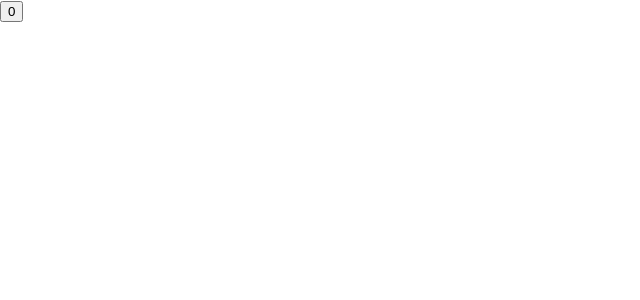
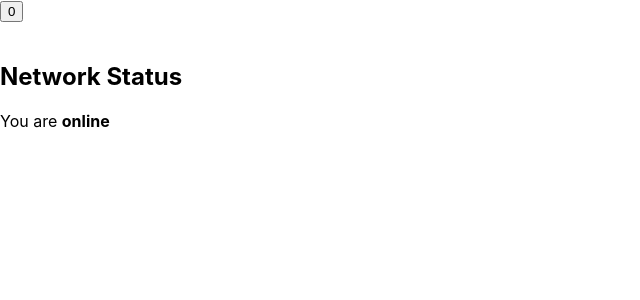
Before and after one commit to kolaveridi/ReactHooks, a React (Create React App) app: page / in a window 1280 px wide. Shown: the top 300 px of the page, without its empty margins (0-640 px from the left). Built offline with nearby package versions, Linux system fonts and the light colour scheme.

Commit message:
usehooks

```diff
--- a/src/AppFunction.js
+++ b/src/AppFunction.js
@@ -1,10 +1,14 @@
 import React ,{useState ,useEffect} from 'react';
+
 
 const App =() =>{
 
     const [count,setCount] = useState(0);
     const [isOn,setIsOn] = useState(false);
     const [mousePosition,setMousePosition] = useState({x:null,y:null});
+    const [status, setStatus] = useState(navigator.onLine);
+
+    let mounted = true;
 
     const  incrementCount =()=>{
          setCount(prevCount => prevCount+1);
@@ -17,9 +21,13 @@
        document.title =`You have clicked ${count} times` ;
        window.addEventListener('mousemove',handleMouseMove)
        return ()=>{
-        window.removeEventListener('mousemove',handleMouseMove)
+        window.removeEventListener('mousemove',handleMouseMove);
+        window.addEventListener("online", handleOnline);
+        window.addEventListener("offline", handleOffline);
+
+        mounted = false;
     }
-       } ,[ ])
+       } ,[ count])
 
     const handleMouseMove = event =>{
         setMousePosition({
@@ -27,6 +35,14 @@
             y:event.pageY
         })
     }
+    const handleOnline = () => {
+        setStatus(true);
+      };
+
+      const handleOffline = () => {
+        setStatus(false);
+      };
+
 
 
     return (
@@ -41,6 +57,11 @@
             {mousePosition.y}
             </div>
 
+      <h2>Network Status</h2>
+      <p>
+        You are <strong>{status ? "online" : "offline"}</strong>
+      </p>
+
             </div>
     );
 }
```
